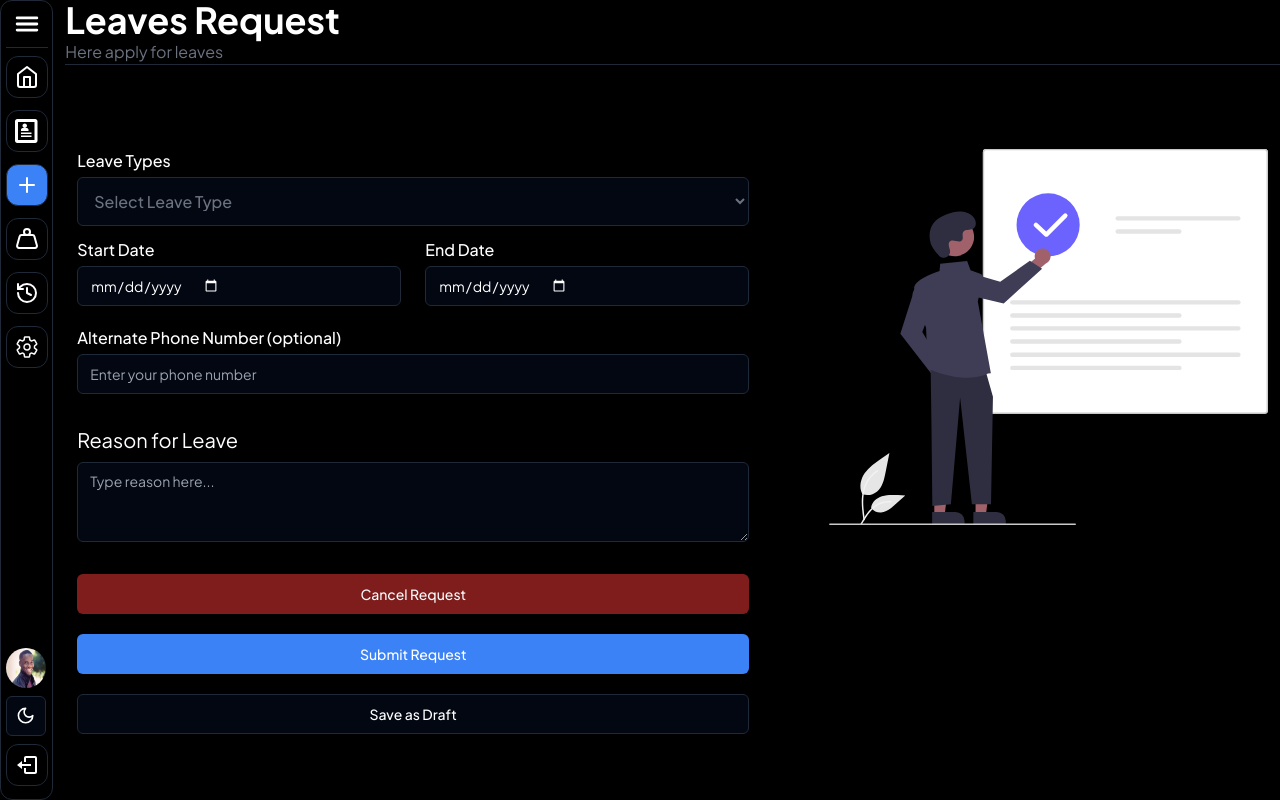
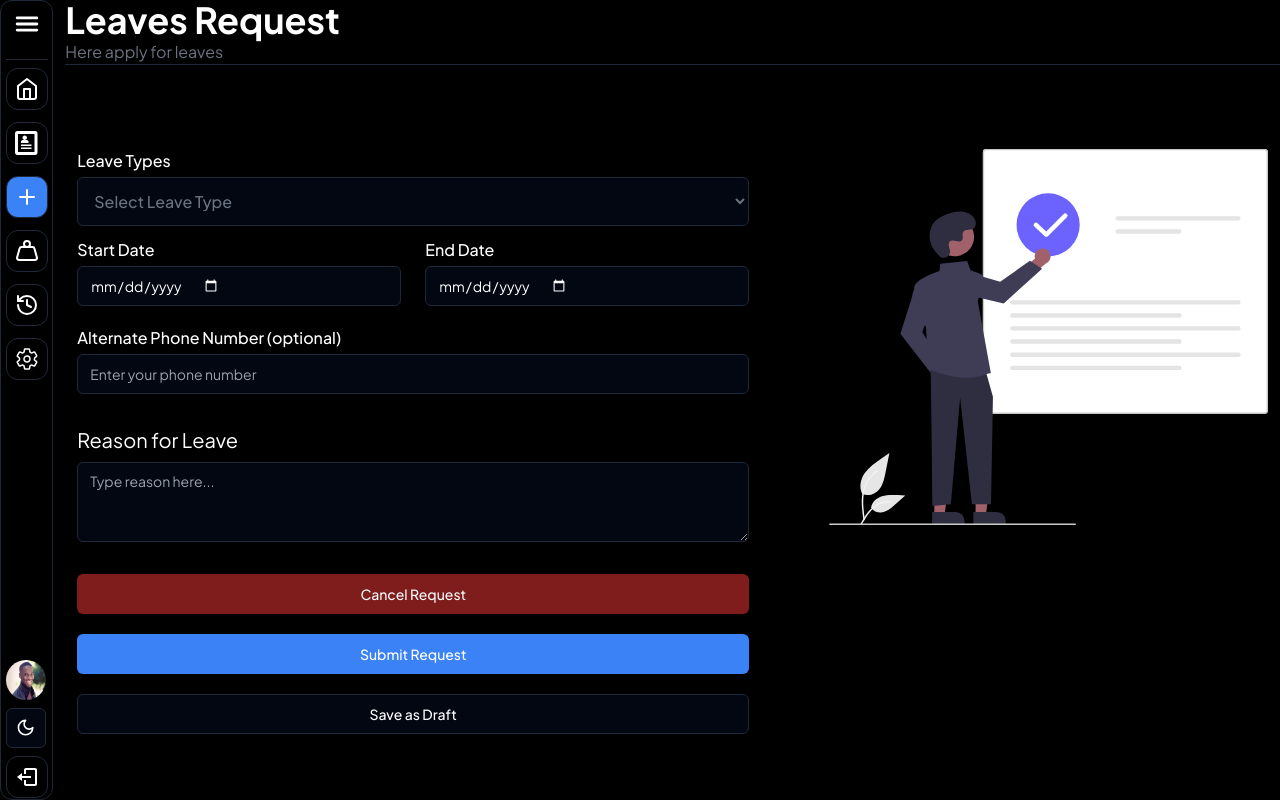
Before and after one commit to Aq7853gehc/leave_sm, a Next.js app: page /user/leavesrequest in a window 1280 px wide. Both pictures are taken after a click on the icon 275 px from the left and 12 px from the top of the page. Built offline with nearby package versions, Linux system fonts and the light colour scheme.

Commit message:
some things

```diff
--- a/app/user/layout.tsx
+++ b/app/user/layout.tsx
@@ -56,7 +56,7 @@ export default function User({ children }: { children: ReactNode }) {
               />
             </div>
           ) : (
-            <div className="md:flex flex-col hidden w-[3.5rem] items-center h-screen border rounded-xl py-2 mr-3">
+            <div className="md:flex flex-col gap-3 hidden w-[3.5rem] items-center h-screen border rounded-xl py-2 mr-3">
               <TooltipProvider>
                 <Tooltip>
                   <TooltipTrigger>
--- a/app/user/leavesrequest/page.tsx
+++ b/app/user/leavesrequest/page.tsx
@@ -64,7 +64,7 @@ const LeaveRequest: React.FC = () => {
       <h1 className="text-4xl font-bold">Leaves Request</h1>
       <p className="text-base text-gray-500">Here apply for leaves</p>
       <Separator className="mb-1" />
-      <div className="flex w-full h-full  py-20 gap-20 px-3">
+      <div className="flex w-full h-full  py-20 gap-20 px-3 justify-center">
         <div className="w-full max-w-2xl  sm:max-w-3xl lg:max-w-2xl rounded border-gray-300 dark:border-input">
           <form className="">
             <div className="mb-3">
@@ -235,7 +235,7 @@ const LeaveRequest: React.FC = () => {
             </div>
           </form>
         </div>
-        <div className="bg-gray-300/20 dark:bg-transparent rounded-md w-fit hidden md:block">
+        <div className="rounded-md w-fit hidden md:block">
           <Image
             src={"/request.svg"}
             alt="img"
```
